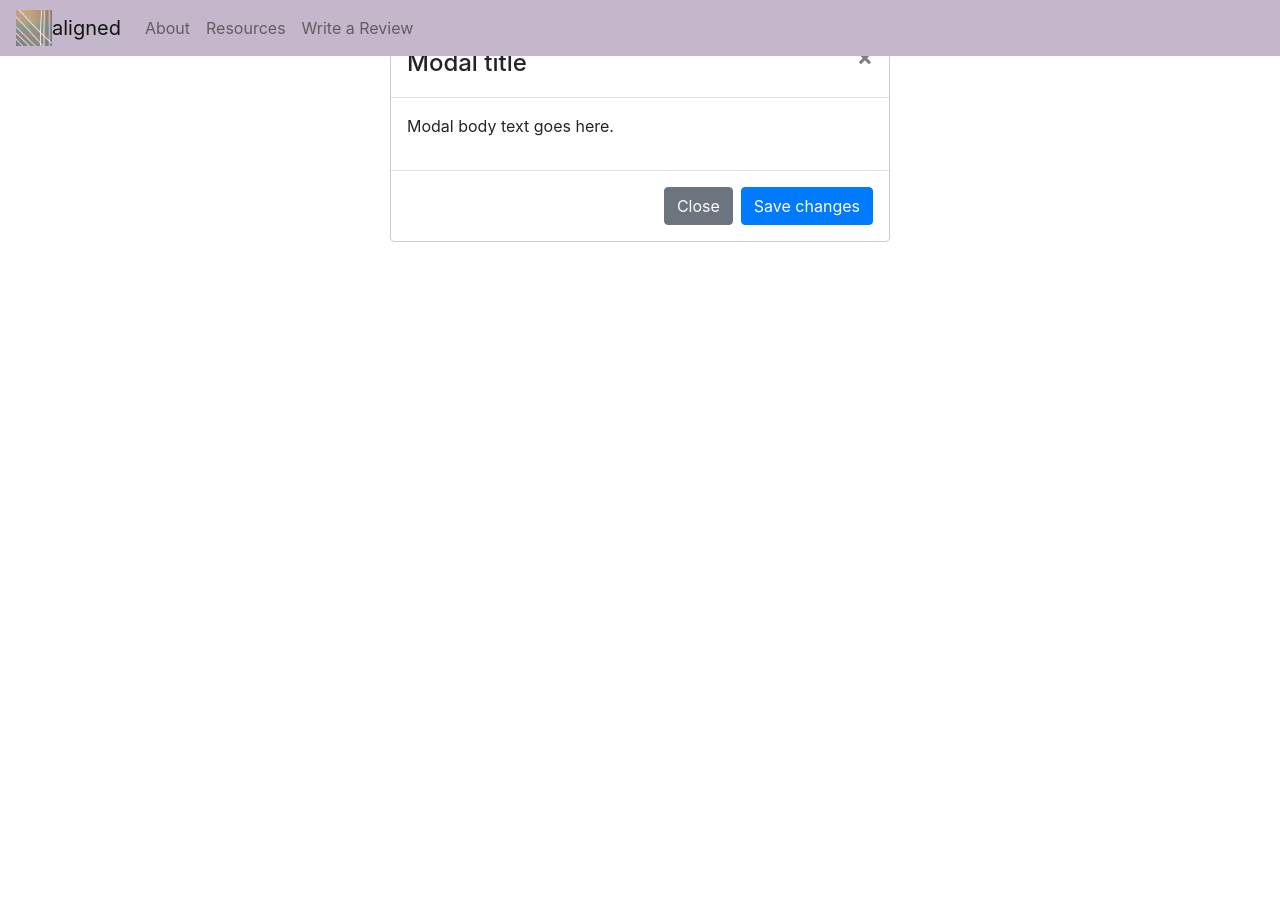
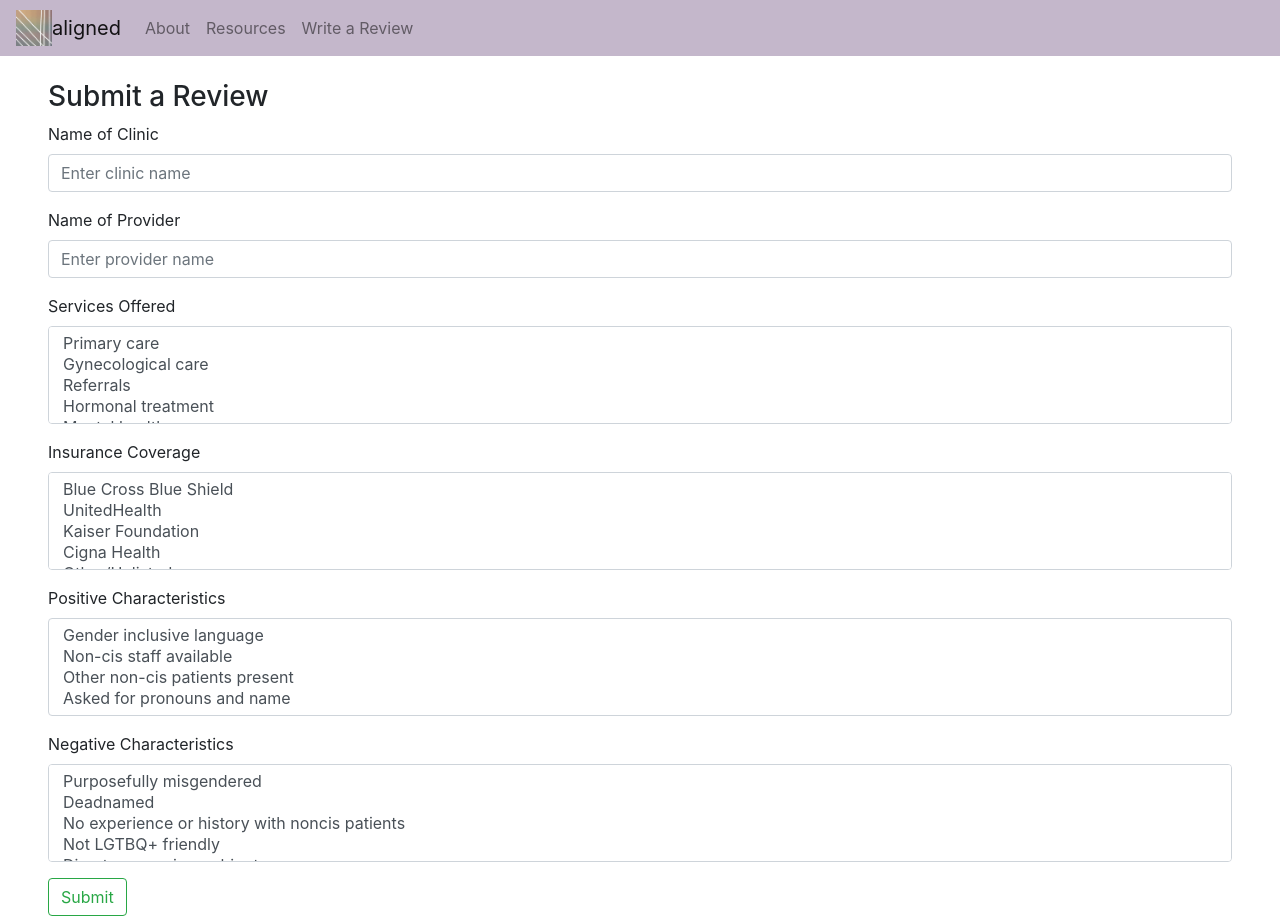
Before and after one commit to camimgh/phacks2021, a React (Create React App) app: page /submitreview in a window 1280 px wide. Before the commit the page ends 800 px from the top, so only its background shows below. Built offline with nearby package versions, Linux system fonts and the light colour scheme.

Commit message:
edited submit a review page

```diff
--- a/src/pages/SubmitReview.css
+++ b/src/pages/SubmitReview.css
@@ -1,3 +1,5 @@
 #submitreview {
     padding-top: 10vh;
+    padding-left: 3rem;
+    padding-right: 3rem;
 }
--- a/src/pages/SubmitReview.js
+++ b/src/pages/SubmitReview.js
@@ -2,24 +2,71 @@ import React, { Component } from "react";
 import './SubmitReview.css';
 import Modal from 'react-bootstrap/Modal';
 import Button from 'react-bootstrap/Button';
+import Form from 'react-bootstrap/Form';
 
 class SubmitReview extends Component {
     render() {
         return (
-<Modal.Dialog>
-  <Modal.Header closeButton>
-    <Modal.Title>Modal title</Modal.Title>
-  </Modal.Header>
+          <div id="submitreview">
+            <h3>Submit a Review</h3>
+            <Form>
+              <Form.Group>
+                <Form.Label>Name of Clinic</Form.Label>
+                <Form.Control placeholder="Enter clinic name" />
+              </Form.Group>
 
-  <Modal.Body>
-    <p>Modal body text goes here.</p>
-  </Modal.Body>
+              <Form.Group>
+                <Form.Label>Name of Provider</Form.Label>
+                <Form.Control placeholder="Enter provider name" />
+              </Form.Group>
 
-  <Modal.Footer>
-    <Button variant="secondary">Close</Button>
-    <Button variant="primary">Save changes</Button>
-  </Modal.Footer>
-</Modal.Dialog>
+              <Form.Group>
+                <Form.Label>Services Offered</Form.Label>
+                <Form.Control as="select" multiple>
+                  <option>Primary care</option>
+                  <option>Gynecological care</option>
+                  <option>Referrals</option>
+                  <option>Hormonal treatment</option>
+                  <option>Mental healthcare</option>
+                  <option>Gender reassignment surgery</option>
+                </Form.Control>
+              </Form.Group>
+
+              <Form.Group>
+                <Form.Label>Insurance Coverage</Form.Label>
+                <Form.Control as="select" multiple>
+                  <option>Blue Cross Blue Shield</option>
+                  <option>UnitedHealth</option>
+                  <option>Kaiser Foundation</option>
+                  <option>Cigna Health</option>
+                  <option>Other/Unlisted</option>
+                </Form.Control>
+              </Form.Group>
+
+              <Form.Group>
+                <Form.Label>Positive Characteristics</Form.Label>
+                <Form.Control as="select" multiple>
+                  <option>Gender inclusive language</option>
+                  <option>Non-cis staff available</option>
+                  <option>Other non-cis patients present</option>
+                  <option>Asked for pronouns and name</option>
+                </Form.Control>
+              </Form.Group>
+
+              <Form.Group>
+                <Form.Label>Negative Characteristics</Form.Label>
+                <Form.Control as="select" multiple>
+                  <option>Purposefully misgendered</option>
+                  <option>Deadnamed</option>
+                  <option>No experience or history with noncis patients</option>
+                  <option>Not LGTBQ+ friendly</option>
+                  <option>Direct aggression or bigotry</option>
+                  <option>Indirect aggression or bigotry</option>
+                </Form.Control>
+              </Form.Group>
+              <Button variant="outline-success" >Submit</Button>
+            </Form>
+          </div>
         )
     }
 }
```
